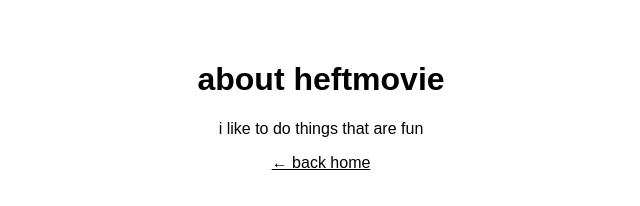
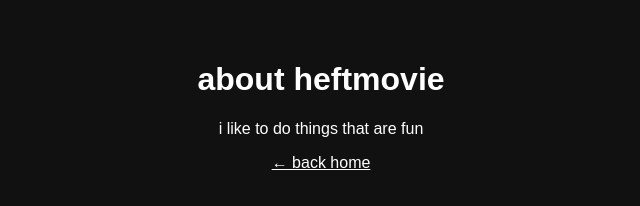
Before and after one commit to heftymovie/heftymovie.github.io, a plain HTML site: page about.html in a window 1280 px wide. Shown: the whole page, without its empty margins (319-959 px from the left). Drawn offline with Linux system fonts and the light colour scheme.

Commit message:
Update about.html

```diff
--- a/about.html
+++ b/about.html
@@ -12,14 +12,14 @@
   <style>
     body {
       margin: 0;
-      background: #fff;
-      color: #000;
+      background: #111;
+      color: #fff;
       font-family: Arial, sans-serif;
       text-align: center;
       padding: 40px;
     }
     a {
-      color: #000;
+      color: #fff;
     }
   </style>
 </head>
```
